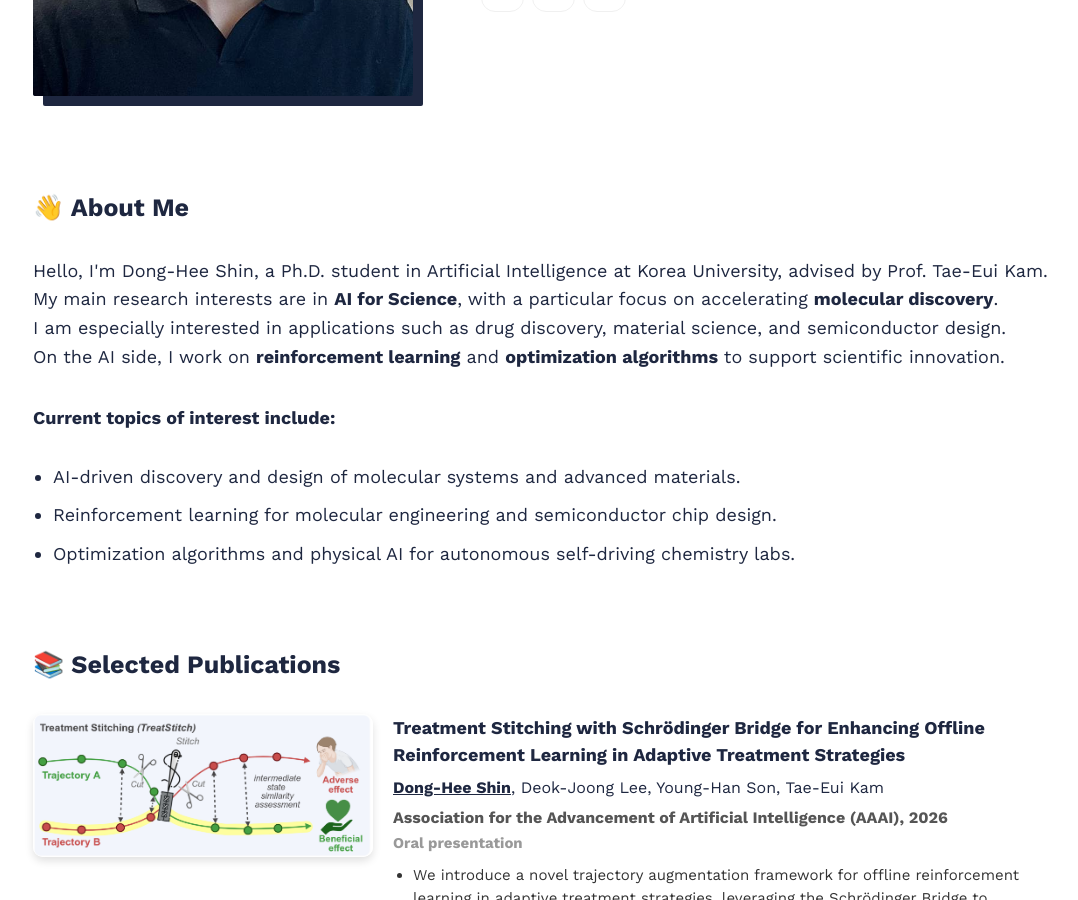
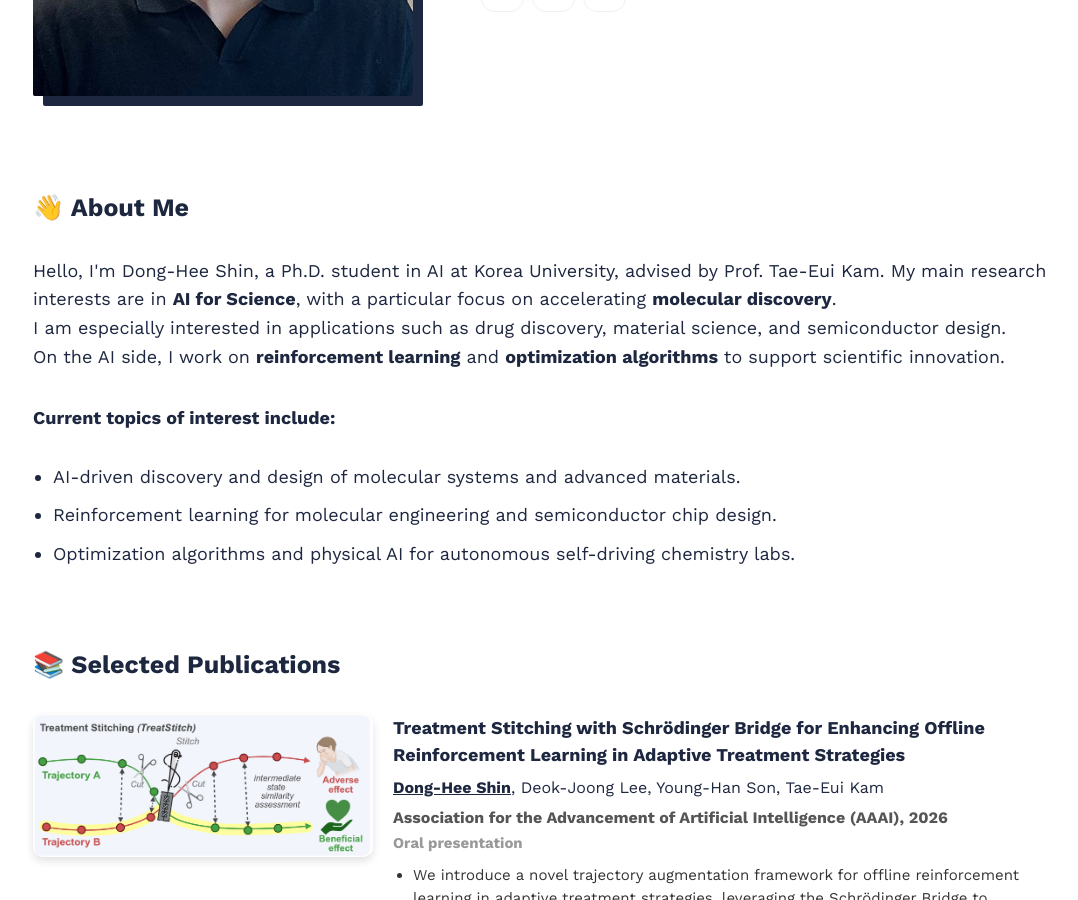
Before and after one commit to donghee-shin-page/donghee-shin-page.github.io, a Jekyll site: the page built from index.html, in a window 1280 px wide and 900 px high, scrolled down 534 px. Shown: the whole window, without its empty margins (87-1165 px from the left). Built offline with Jekyll 4.4.1, drawn with Linux system fonts in a browser that asks for light colours; nearby versions of some CDN libraries; the list of posts is cut into pages by our own code.

Commit message:
Update index.html

```diff
--- a/index.html
+++ b/index.html
@@ -10,7 +10,7 @@
   <h2 style="font-size: 25px; font-weight: bold;">👋 About Me</h2>
 
   <p style="font-size: 18px; line-height: 1.6;">
-    Hello, I'm Dong-Hee Shin, a Ph.D. student in Artificial Intelligence at Korea University, advised by Prof. Tae-Eui Kam.
+    Hello, I'm Dong-Hee Shin, a Ph.D. student in AI at Korea University, advised by Prof. Tae-Eui Kam.
     My main research interests are in <strong>AI for Science</strong>, with a particular focus on accelerating
     <strong>molecular discovery</strong>.<br>
     I am especially interested in applications such as drug discovery, material science, and semiconductor design.<br>
```
